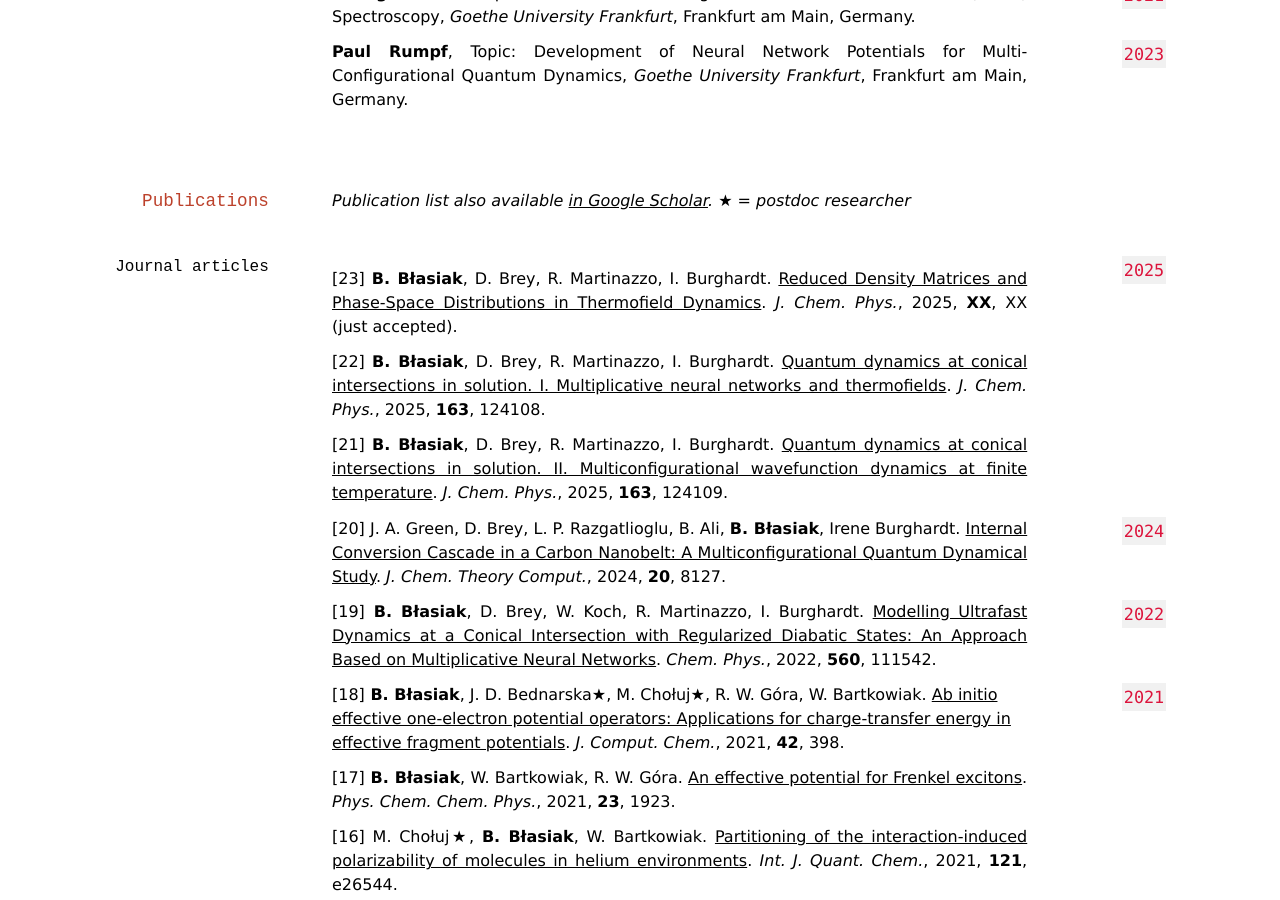
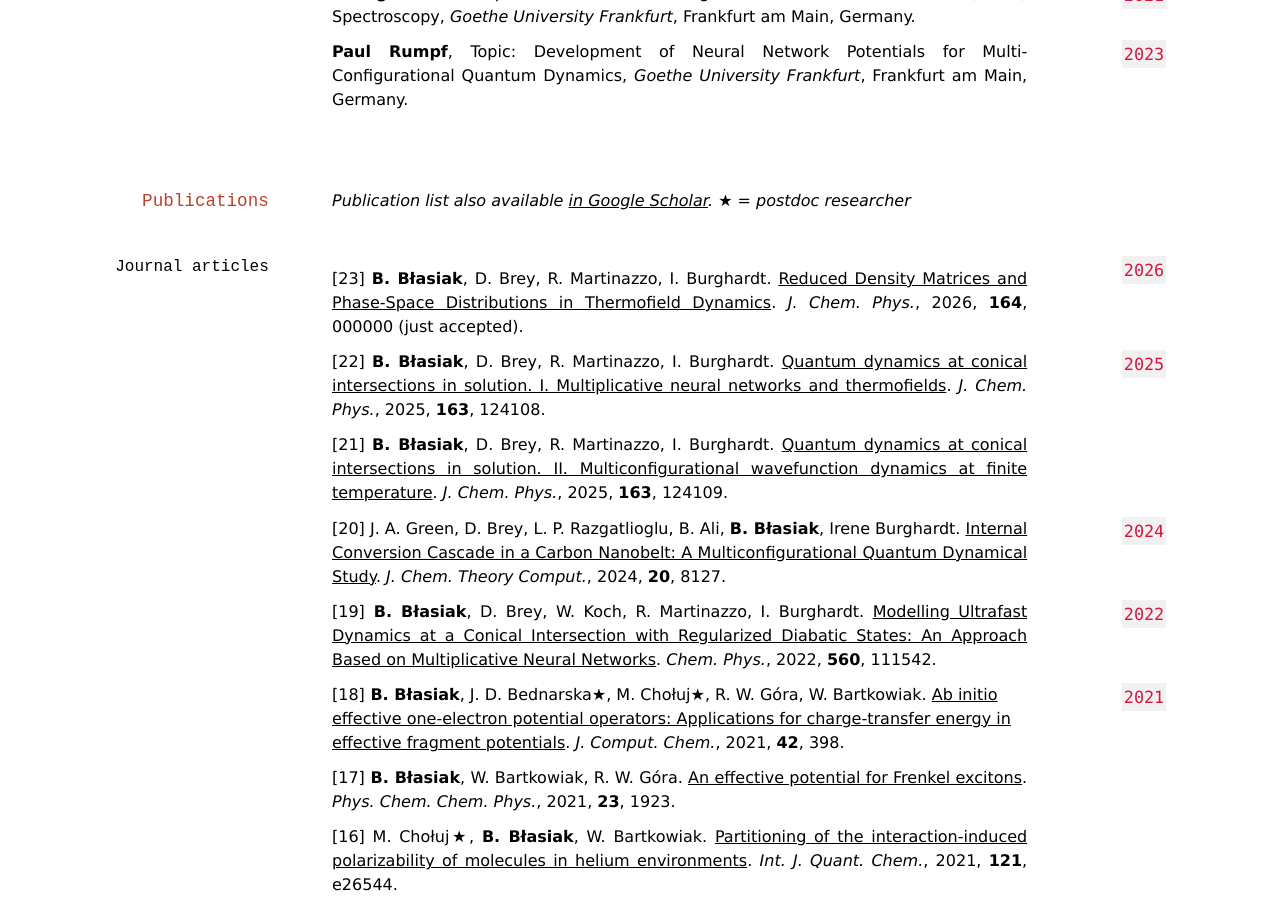
Before and after one commit to globulion/globulion.github.io, a Jekyll site: the page built from cv.md, in a window 1280 px wide and 900 px high, scrolled down 3110 px. Built offline with Jekyll 4.4.1, drawn with Linux system fonts in a browser that asks for light colours; nearby versions of some CDN libraries; a style sheet for code colours, icons or effects is not loaded.

Commit message:
TFD-iBT JCP paper updated

```diff
--- a/cv.md
+++ b/cv.md
@@ -274,11 +274,13 @@
 
 <h3 id="journal-articles">Journal articles</h3>
 
-<p align="justify"><code class="language-plaintext highlighter-rouge">2025</code>
+<p align="justify"><code class="language-plaintext highlighter-rouge">2026</code>
 
 <p align="justify">[23] <strong>B. Błasiak</strong>, D. Brey, R. Martinazzo, I. Burghardt.
 <cite><a target="_blank" rel="noopener noreferrer" href="https://arxiv.org/abs/2505.21302">Reduced Density Matrices and Phase-Space Distributions in Thermofield Dynamics</a></cite>.
-<em>J. Chem. Phys.</em>, 2025, <strong>XX</strong>, XX (just accepted).</p>
+<em>J. Chem. Phys.</em>, 2026, <strong>164</strong>, 000000 (just accepted).</p>
+
+<p align="justify"><code class="language-plaintext highlighter-rouge">2025</code>
 
 <p align="justify">[22] <strong>B. Błasiak</strong>, D. Brey, R. Martinazzo, I. Burghardt.
 <cite><a target="_blank" rel="noopener noreferrer" href="https://doi.org/10.1063/5.0284503">Quantum dynamics at conical intersections in solution. I. Multiplicative neural networks and thermofields</a></cite>.
```
Also changed, not shown: publications.md (+5 -2 lines).
